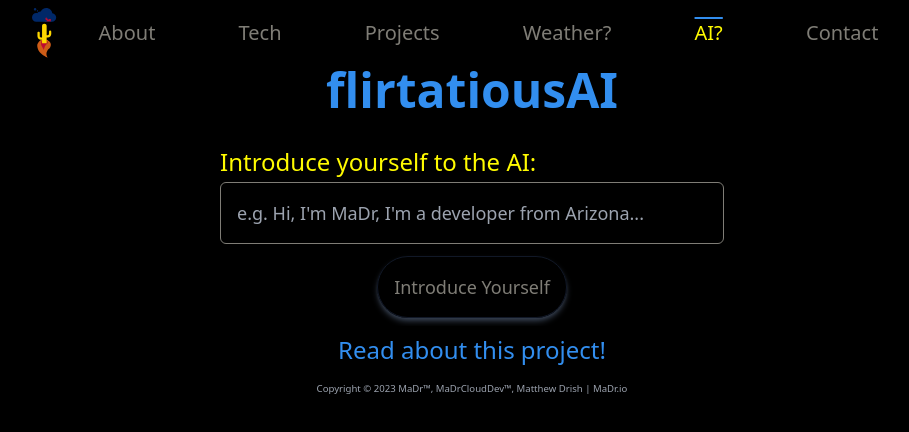
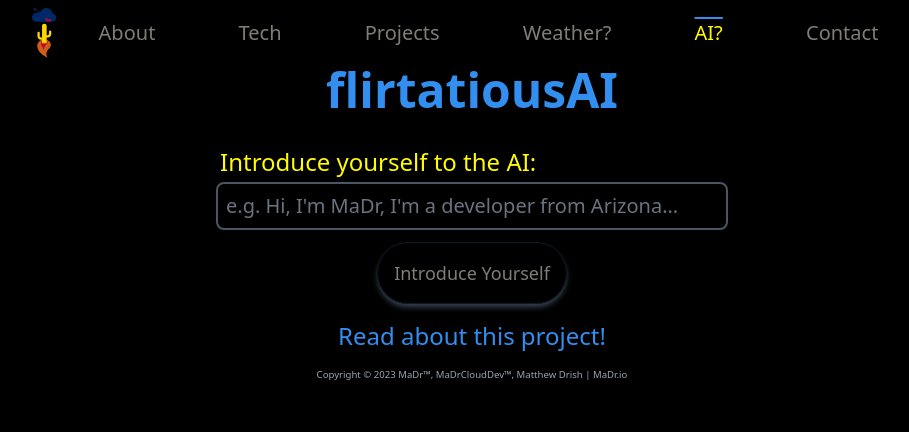
Before and after one commit to MaDrCloudDev/svelteKitOpenAi, a SvelteKit app: page / in a window 1280 px wide. Shown: the top 432 px of the page, without its empty margins (168-1077 px from the left). Built offline with nearby package versions, Linux system fonts and the light colour scheme.

Commit message:
make consistent with main site, input styles
make consistent with main site, input styles

```diff
--- a/src/routes/+page.svelte
+++ b/src/routes/+page.svelte
@@ -78,7 +78,7 @@
 	>
 	<input
 		placeholder="e.g. Hi, I'm MaDr, I'm a developer from Arizona..."
-		class="bg-black rounded-md border-[#7f7d76] border text-[#328eef] p-4 mx-1 text-sm sm:text-lg"
+		class="bg-black placeholder:text-gray-500 rounded-lg border-2 border-gray-600 text-[#328eef] text-sm sm:text-xl px-2 py-2"
 		name="context"
 		bind:value={context}
 	/>
```
